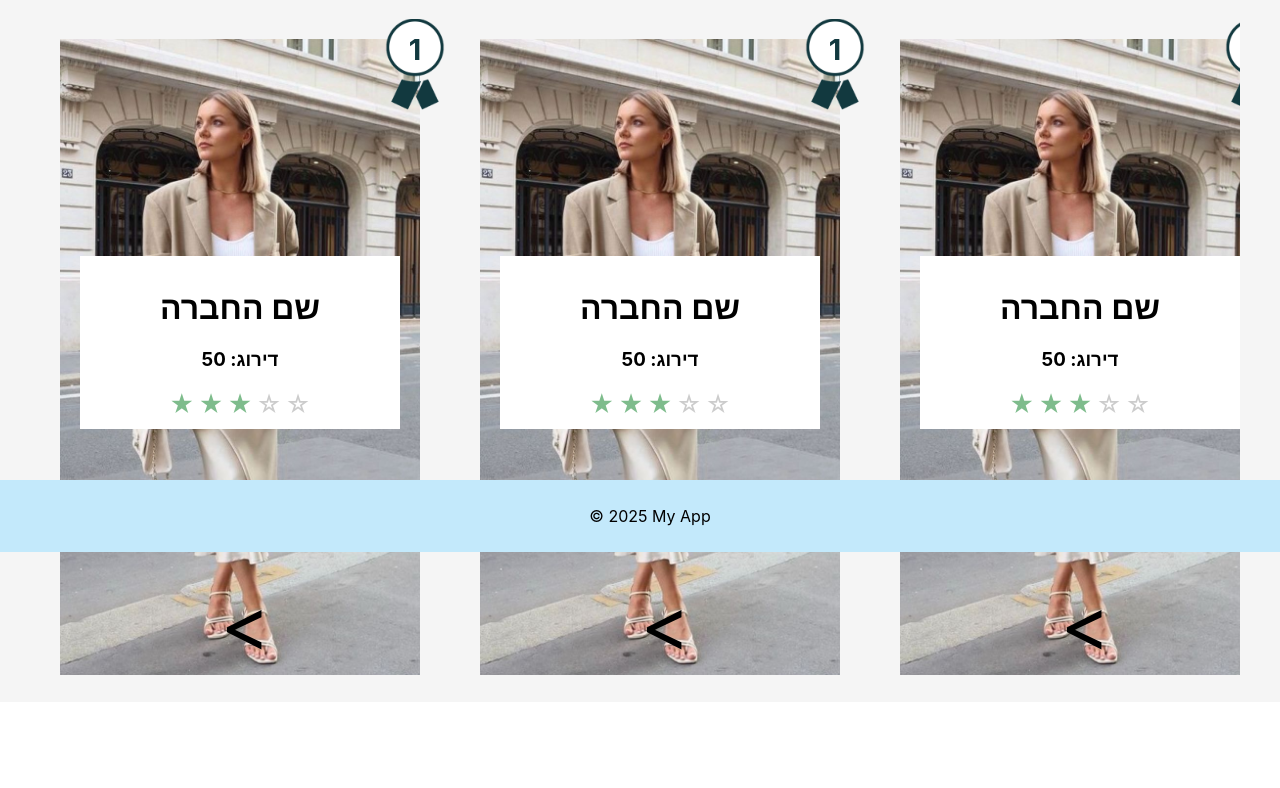
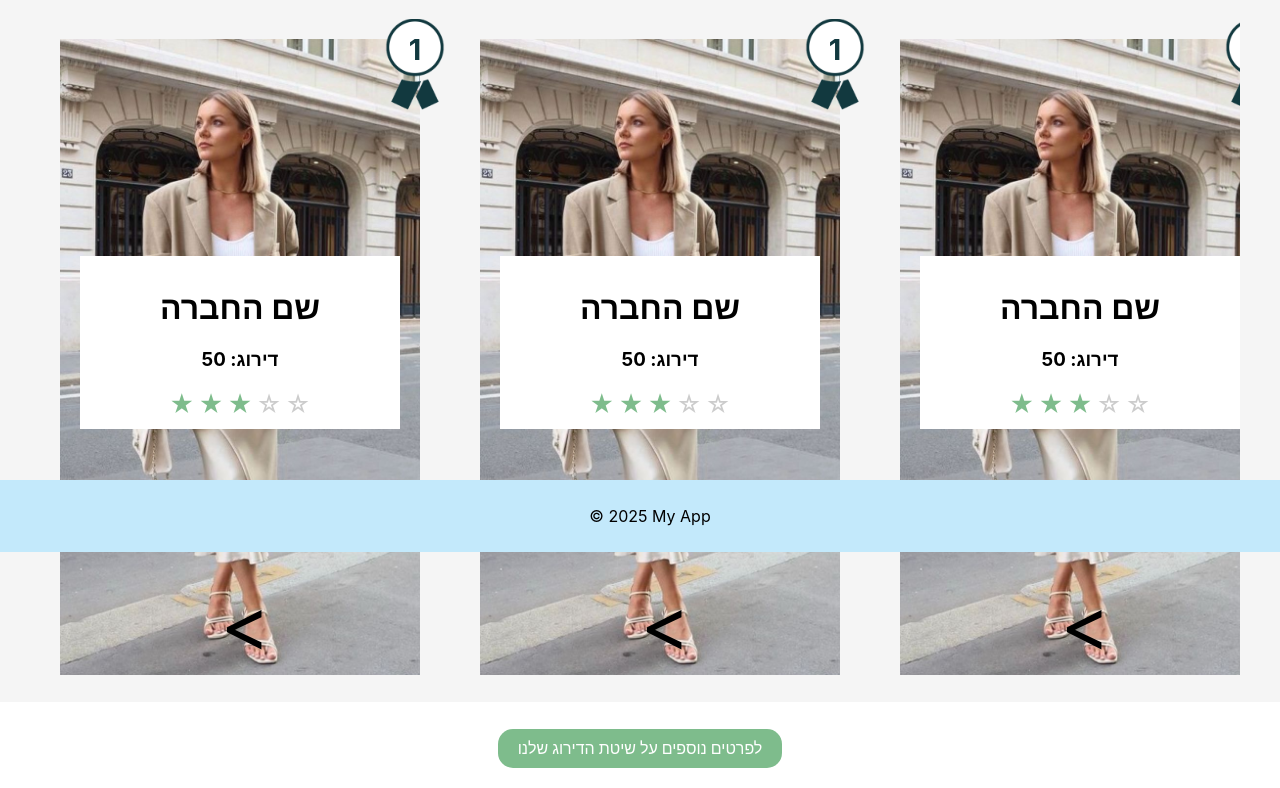
Before and after one commit to EladBet/BeSafeTeam6, a React (Vite) app in the folder client/: page / in a window 1280 px wide. Shown: the part 248-1036 px from the top of the page. Before the commit the page ends 967 px from the top, so only its background shows below. Built offline with nearby package versions, Linux system fonts and the light colour scheme.

Commit message:
add margin-bottom

```diff
--- a/client/src/pages/HomePage/Home.module.css
+++ b/client/src/pages/HomePage/Home.module.css
@@ -24,6 +24,7 @@
   width: 100%;
   padding: 20px 0;
   align-items: stretch;
+  margin-bottom: 30px;
 }
 
 .brands::-webkit-scrollbar {
--- a/client/src/pages/HomePage/HomePage.jsx
+++ b/client/src/pages/HomePage/HomePage.jsx
@@ -9,6 +9,9 @@ const Home = () => {
   };
   const handleOffer = () => {
     alert('Button clicked! - Offer');
+  };
+  const handleMoreDeatils = () => {
+    alert('Button clicked! - MoreDeatils');
   };
 
   return (
@@ -39,6 +42,11 @@ const Home = () => {
       </div>
 
       {/* todo: create brand context */}
+
+      <FirstButton onClick={handleMoreDeatils} disabled={false}>
+        לפרטים נוספים על שיטת הדירוג שלנו
+      </FirstButton>
+
     </div>
   );
 };
```
